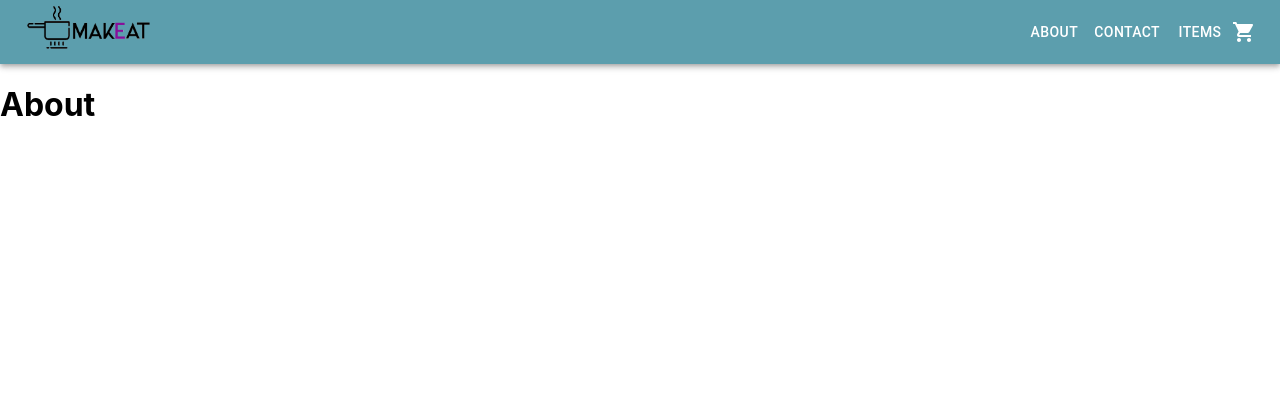
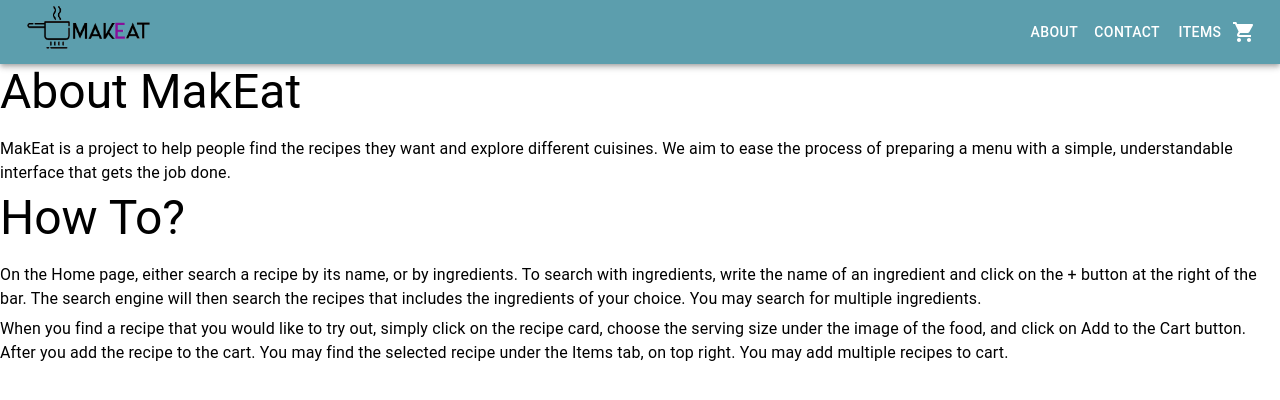
Before and after one commit to kcyakici/makeat, a React (Create React App) app: page /about in a window 1280 px wide. Shown: the top 400 px of the page. Built offline with nearby package versions, Linux system fonts and the light colour scheme.

Commit message:
add recipe details in "Items" tab

```diff
--- /dev/null
+++ b/src/components/RecipeListItem/RecipeListItem.tsx
@@ -0,0 +1,33 @@
+import React, {useState} from 'react';
+import {RecipeInformation} from '../../utils/types';
+import {Button} from '@mui/material';
+import RecipeModal from '../RecipeModal/RecipeModal';
+
+type RecipeListItemProps = {
+  recipeInfo: RecipeInformation
+}
+
+const RecipeListItem = ({recipeInfo}: RecipeListItemProps): JSX.Element => {
+  const [isRecipeModelOpen, setIsRecipeModelOpen] = useState(false);
+
+  const handleModelClose = () => {
+    setIsRecipeModelOpen(false);
+  };
+
+  const handleModelOpen = () => {
+    setIsRecipeModelOpen(true);
+  };
+
+  return (
+    <div>
+      <h3>{recipeInfo.title}</h3>
+      <img src={recipeInfo.image}
+        width='25%'
+      />
+      <Button variant="outlined" onClick={() => handleModelOpen()}>Details</Button>
+      <RecipeModal open={isRecipeModelOpen} handleClose={handleModelClose} recipeInfo={recipeInfo}/>
+    </div>
+  );
+};
+
+export default RecipeListItem;
--- a/src/services/recipe-service.ts
+++ b/src/services/recipe-service.ts
@@ -6,7 +6,7 @@ import {Recipe, RecipeInformation, RecipeResponse} from '../utils/types';
 const getRecipes = async (name: string): Promise<AxiosResponse<RecipeResponse>> => {
   const params = {
     query: name,
-    number: '10',
+    number: '6',
   };
 
   return await instance.get('/recipes/complexSearch', {params: params});
@@ -15,7 +15,7 @@ const getRecipes = async (name: string): Promise<AxiosResponse<RecipeResponse>>
 const getRecipesByIngredient = async (ingredients: string[]) : Promise<AxiosResponse<Recipe[]>> => {
   const params = {
     ingredients: ingredients,
-    number: '10',
+    number: '6',
     ranking: '1',
     ignorePantry: 'false',
   };
--- a/src/view/About/About.tsx
+++ b/src/view/About/About.tsx
@@ -1,7 +1,26 @@
+import {Box, Typography} from '@mui/material';
 import React from 'react';
 
 const About = () => {
-  return <h1>About</h1>;
+  return (
+    <Box sx={{width: '100%', alignContent: 'space-between', justifyContent: 'center', alignItems: 'center', gap: '30%'}}>
+      <Typography variant="h3" gutterBottom component="div">
+        About MakEat
+      </Typography>
+      <Typography variant="body1" gutterBottom>
+        MakEat is a project to help people find the recipes they want and explore different cuisines. We aim to ease the process of preparing a menu with a simple, understandable interface that gets the job done.
+      </Typography>
+      <Typography variant="h3" gutterBottom component="div">
+        How To?
+      </Typography>
+      <Typography variant="body1" gutterBottom>
+        On the Home page, either search a recipe by its name, or by ingredients. To search with ingredients, write the name of an ingredient and click on the + button at the right of the bar. The search engine will then search the recipes that includes the ingredients of your choice. You may search for multiple ingredients.
+      </Typography>
+      <Typography variant="body1" gutterBottom>
+        When you find a recipe that you would like to try out, simply click on the recipe card, choose the serving size under the image of the food, and click on Add to the Cart button. After you add the recipe to the cart. You may find the selected recipe under the Items tab, on top right. You may add multiple recipes to cart.
+      </Typography>
+    </Box>
+  );
 };
 
 export default About;
--- a/src/view/Home/Home.tsx
+++ b/src/view/Home/Home.tsx
@@ -1,5 +1,5 @@
 import {Button, CircularProgress, Divider, Stack} from '@mui/material';
-import React, {useEffect, useState} from 'react';
+import React, {useState} from 'react';
 import CustomSnackBar from '../../components/CustomSnackBar/CustomSnackBar';
 import RecipeCard from '../../components/RecipeCard/RecipeCard';
 import SearchWithIngr from '../../components/SearchWithIngr/SearchWithIngr';
@@ -77,9 +77,9 @@ const Home = () : JSX.Element => {
     setIsLoading(false);
   };
 
-  useEffect(() => {
-    fetchData('burger');
-  }, []);
+  // useEffect(() => {
+  //   fetchData('burger');
+  // }, []);
 
   return (
     <>
--- a/src/view/Items/Items.tsx
+++ b/src/view/Items/Items.tsx
@@ -1,5 +1,6 @@
 import {Box, Grid, List, ListItem, ListItemText, Typography, Divider} from '@mui/material';
 import React from 'react';
+import RecipeListItem from '../../components/RecipeListItem/RecipeListItem';
 import {useCart} from '../../hooks/CartProvider';
 import {Ingredient} from '../../utils/types';
 
@@ -24,22 +25,17 @@ const Items = (): JSX.Element => {
           height: '100%',
         }}>
           <Typography>
-            Recipes
+          Recipes
           </Typography>
           {recipeInfoList.length === 0 && (
             <Typography>
-              No recipes added
+            No recipes added
             </Typography>
           )}
           <div style={{overflowY: 'scroll'}}>
             {recipeInfoList.map((recipeInfo) => (
               <div key={recipeInfo.id}>
-                <div>
-                  <h3>{recipeInfo.title}</h3>
-                  <img src={recipeInfo.image}
-                    width='25%'
-                  />
-                </div>
+                <RecipeListItem recipeInfo={recipeInfo}/>
                 <Divider/>
               </div>
             ))}
@@ -51,7 +47,7 @@ const Items = (): JSX.Element => {
           height: '100%',
         }}>
           <Typography>
-            Total Needed Ingredients:
+          Total Needed Ingredients:
           </Typography>
           <List sx={{
             overflowY: 'scroll',
```
